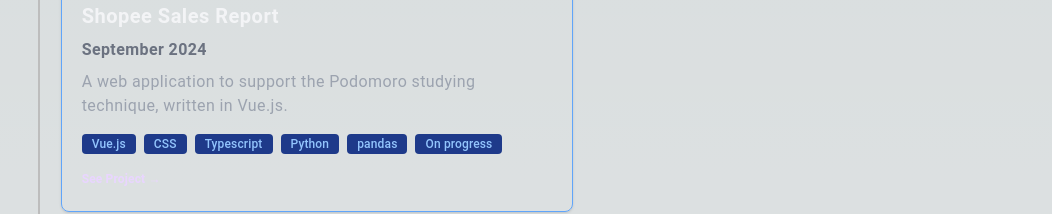
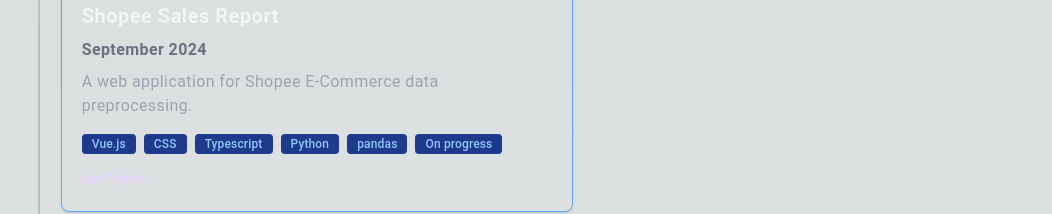
Before and after one commit to brebribre/pers-web, a Next.js app: page /components/shared/timeline in a window 1280 px wide. Shown: the part 490-704 px from the top of the page, without its empty margins (224-1276 px from the left). Built offline with nearby package versions, Linux system fonts and the light colour scheme.

Commit message:
Update timeline.tsx

```diff
--- a/pages/components/shared/timeline.tsx
+++ b/pages/components/shared/timeline.tsx
@@ -38,7 +38,7 @@
                     <TimelineProjectCard
                     time = "September 2024"
                     header = "Shopee Sales Report"
-                    desc = "A web application to support the Podomoro studying technique, written in Vue.js."
+                    desc = "A web application for Shopee E-Commerce data preprocessing."
                     tags = {["Vue.js", "CSS", "Typescript", "Python", "pandas" ,"On progress"]}
                     additional = "See Project →"
                     href = "/images/shopee.png"
```
